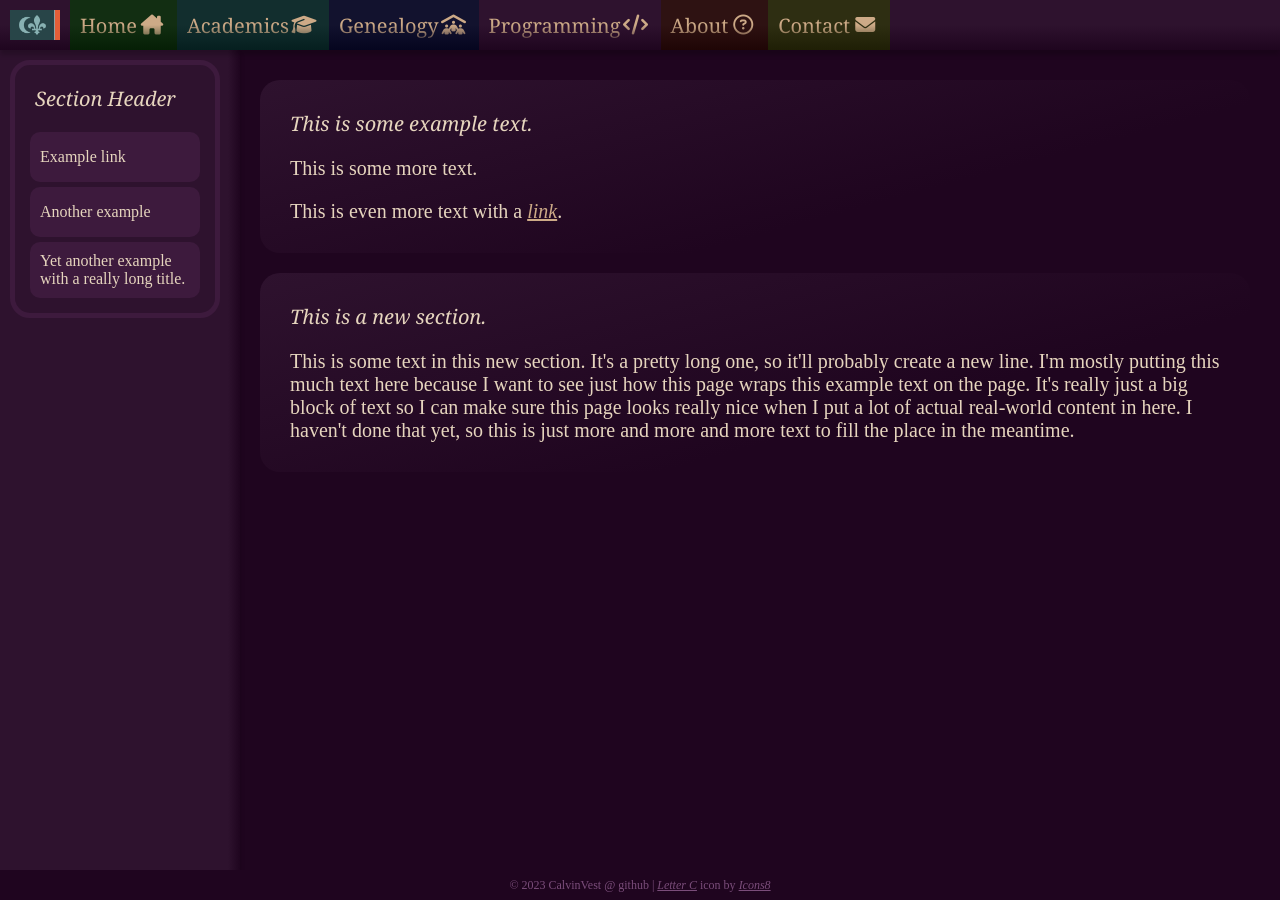
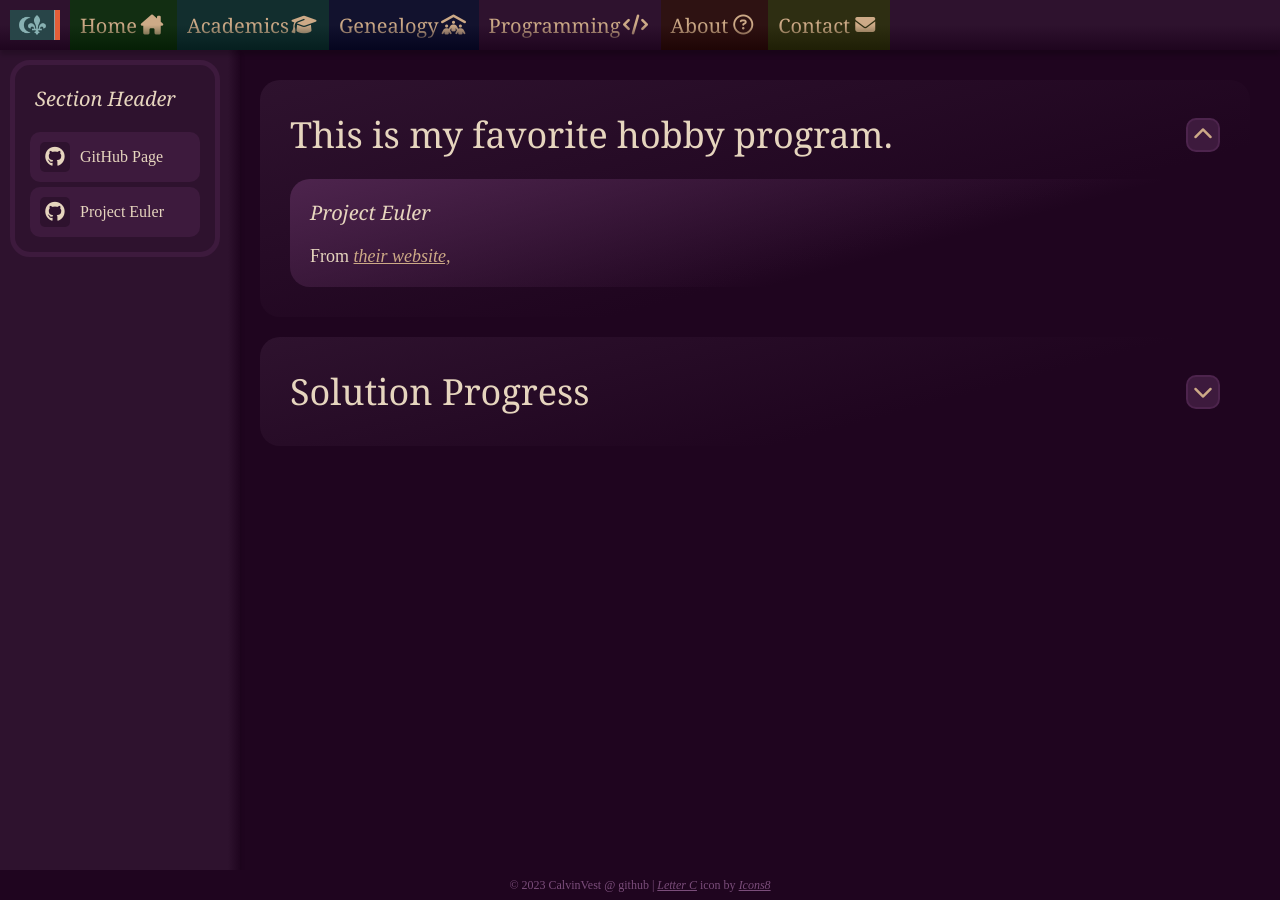
Before and after one commit to CalvinVest/CalvinVest.github.io, a Jekyll site: the page programming/projecteuler.html, which Jekyll copies as it is, in a window 1280 px wide. Built offline with Jekyll 4.4.1, drawn with Linux system fonts in a browser that asks for light colours; nearby versions of some CDN libraries; some web fonts are replaced.

Commit message:
Adds content and sidebar styling for programming pages

```diff
--- a/assets/css/sidebar.css
+++ b/assets/css/sidebar.css
@@ -62,3 +62,7 @@
     background-color: var(--side-btn-bg-hov);
     color: var(--side-btn-txt-hov);
 }
+
+.sidebar p {
+    padding: 10px;
+}
--- a/assets/css/styles.css
+++ b/assets/css/styles.css
@@ -82,7 +82,7 @@
     padding: 20px;
     border-radius: 20px;
     display: block;
-    font-size: 20px;
+    font-size: 18px;
 }
 
 main section h1,
--- a/programming/projecteuler.html
+++ b/programming/projecteuler.html
@@ -18,7 +18,6 @@
 <body id="purple-page">
 	<nav class="top-navbar">
 		<ul>
-			<!--Be sure to set the currpage class to the correct link that the page currently is-->
 			<li><a href="index.html"><img src="assets/images/logo.png" class="logo"></a></li>
 			<li>
 				<a href="index.html" id="home-button">
@@ -88,37 +87,219 @@
 	<div id="page-container">
 		<nav class="sidebar">
 			<section>
-				<!--add h3 for section headers-->
-				<!--add ul with li a href links for items of section-->
 				<h3>Section Header</h3>
 				<ul>
 					<li>
-						<a href="#" class="side-btn">Example link</a>
+						<a href="https://github.com/CalvinVest/ProjectEulerSolutions" class="side-btn" target="_blank"
+							rel="noopener noreferrer">
+							<div class="icon-container">
+								<i class="fa-brands fa-github"></i>
+							</div>
+							GitHub Page
+						</a>
 					</li>
 					<li>
-						<a href="#" class="side-btn">Another example</a>
-					</li>
-					<li>
-						<a href="#" class="side-btn">Yet another example with a really long title.</a>
+						<a target="_blank" rel="noopener noreferrer" href="https://projecteuler.net/" class="side-btn">
+							<div class="icon-container">
+								<i class="fa-brands fa-github"></i>
+							</div>
+							Project Euler
+						</a>
 					</li>
 				</ul>
 			</section>
 		</nav>
 
 		<main id="content-wrap">
-			<!--This is filler content. Replace page-by-page -->
+			<section class="expanded">
+				<div class="collapse-section-header">
+					<h1>This is my favorite hobby program.</h1>
+					<button class="collapse-section-toggle" data-target="intro">
+						<div class="icon-container">
+							<i class="fa-solid fa-chevron-up"></i>
+						</div>
+					</button>
+				</div>
+				<div class="collapse-section-content" data-content="intro">
+					<h3>Project Euler</h3>
+					<p>
+						From <a href="https://projecteuler.net/" target="_blank" ref="noopener noreferrer">their
+							website,</a>
+					</p>
+				</div>
+
+			</section>
+
 			<section>
-				<h3>This is some example text.</h3>
-				<p>This is some more text.</p>
-				<p>This is even more text with a <a href="#">link</a>.</p>
-			</section>
-			<section>
-				<h3>This is a new section.</h3>
-				<p>This is some text in this new section. It's a pretty long one, so it'll probably create a new line.
-					I'm mostly putting this much text here because I want to see just how this page wraps this example
-					text on the page. It's really just a big block of text so I can make sure this page looks really
-					nice when I put a lot of actual real-world content in here. I haven't done that yet, so this is just
-					more and more and more text to fill the place in the meantime.</p>
+				<div class="collapse-section-header">
+					<h1>Solution Progress</h1>
+					<button class="collapse-section-toggle" data-target="progress">
+						<div class="icon-container">
+							<i class="fa-solid fa-chevron-down"></i>
+						</div>
+					</button>
+				</div>
+
+				<div class="collapse-section-content" data-content="progress">
+					<table>
+						<tr>
+							<th>Problem #</th>
+							<th>Name</th>
+							<th>Status</th>
+							<th>Description</th>
+						</tr>
+						<tr>
+							<td>Problem 1</td>
+							<td>Multiples of 3 or 5</td>
+							<td>Complete</td>
+							<td>Description</td>
+						</tr>
+						<tr>
+							<td>Problem 2</td>
+							<td>Even Fibonacci Numbers</td>
+							<td>Complete</td>
+							<td>Description</td>
+						</tr>
+						<tr>
+							<td>Problem 3</td>
+							<td>Largest Prime Factor</td>
+							<td>Complete</td>
+							<td>Description</td>
+						</tr>
+						<tr>
+							<td>Problem 4</td>
+							<td>Largest Palindrome Product</td>
+							<td>Complete</td>
+							<td>Description</td>
+						</tr>
+						<tr>
+							<td>Problem 5</td>
+							<td>Smallest Multiple</td>
+							<td>Complete</td>
+							<td>Description</td>
+						</tr>
+						<tr>
+							<td>Problem 6</td>
+							<td>Sum Square Difference</td>
+							<td>Complete</td>
+							<td>Description</td>
+						</tr>
+						<tr>
+							<td>Problem 7</td>
+							<td>10001st Prime</td>
+							<td>Complete</td>
+							<td>Description</td>
+						</tr>
+						<tr>
+							<td>Problem 8</td>
+							<td>Largest Product in a Series</td>
+							<td>Complete</td>
+							<td>Description</td>
+						</tr>
+						<tr>
+							<td>Problem 9</td>
+							<td>Special Pythagorean Triplet</td>
+							<td>Complete</td>
+							<td>Description</td>
+						</tr>
+						<tr>
+							<td>Problem 10</td>
+							<td>Summation of Primes</td>
+							<td>Complete</td>
+							<td>Description</td>
+						</tr>
+						<tr>
+							<td>Problem 11</td>
+							<td>Largest Product in a Grid</td>
+							<td>Complete</td>
+							<td>Description</td>
+						</tr>
+						<tr>
+							<td>Problem 12</td>
+							<td>Highly Divisible Triangular Number</td>
+							<td>Complete</td>
+							<td>Description</td>
+						</tr>
+						<tr>
+							<td>Problem 13</td>
+							<td>Large Sum</td>
+							<td>Complete</td>
+							<td>Description</td>
+						</tr>
+						<tr>
+							<td>Problem 14</td>
+							<td>Longest Collatz Sequence</td>
+							<td>Complete</td>
+							<td>Description</td>
+						</tr>
+						<tr>
+							<td>Problem 15</td>
+							<td>Lattice Paths</td>
+							<td>Complete</td>
+							<td>Description</td>
+						</tr>
+						<tr>
+							<td>Problem 16</td>
+							<td>Power Digit Sum</td>
+							<td>Complete</td>
+							<td>Description</td>
+						</tr>
+						<tr>
+							<td>Problem 17</td>
+							<td>Number Letter Counts</td>
+							<td>Complete</td>
+							<td>Description</td>
+						</tr>
+						<tr>
+							<td>Problem 18</td>
+							<td>Maximum Path Sum I</td>
+							<td>Complete</td>
+							<td>Description</td>
+						</tr>
+						<tr>
+							<td>Problem 19</td>
+							<td>Counting Sundays</td>
+							<td>Complete</td>
+							<td>Description</td>
+						</tr>
+						<tr>
+							<td>Problem 20</td>
+							<td>Factorial Digit Sum</td>
+							<td>Complete</td>
+							<td>Description</td>
+						</tr>
+						<tr>
+							<td>Problem 21</td>
+							<td>Amicable Numbers</td>
+							<td>Complete</td>
+							<td>Description</td>
+						</tr>
+						<tr>
+							<td>Problem 22</td>
+							<td>Names Scores</td>
+							<td>Complete</td>
+							<td>Description</td>
+						</tr>
+						<tr>
+							<td>Problem 23</td>
+							<td>Non-Abundant Sums</td>
+							<td>Complete</td>
+							<td>Description</td>
+						</tr>
+						<tr>
+							<td>Problem 24</td>
+							<td>Lexicographic Permutations</td>
+							<td>Complete</td>
+							<td>Description</td>
+						</tr>
+						<tr>
+							<td>Problem 25</td>
+							<td>1000-digit Fibonacci Number</td>
+							<td>Complete</td>
+							<td>Description</td>
+						</tr>
+					</table>
+				</div>
 			</section>
 		</main>
 
```
Also changed, not shown: programming.html (+35 -11 lines).
